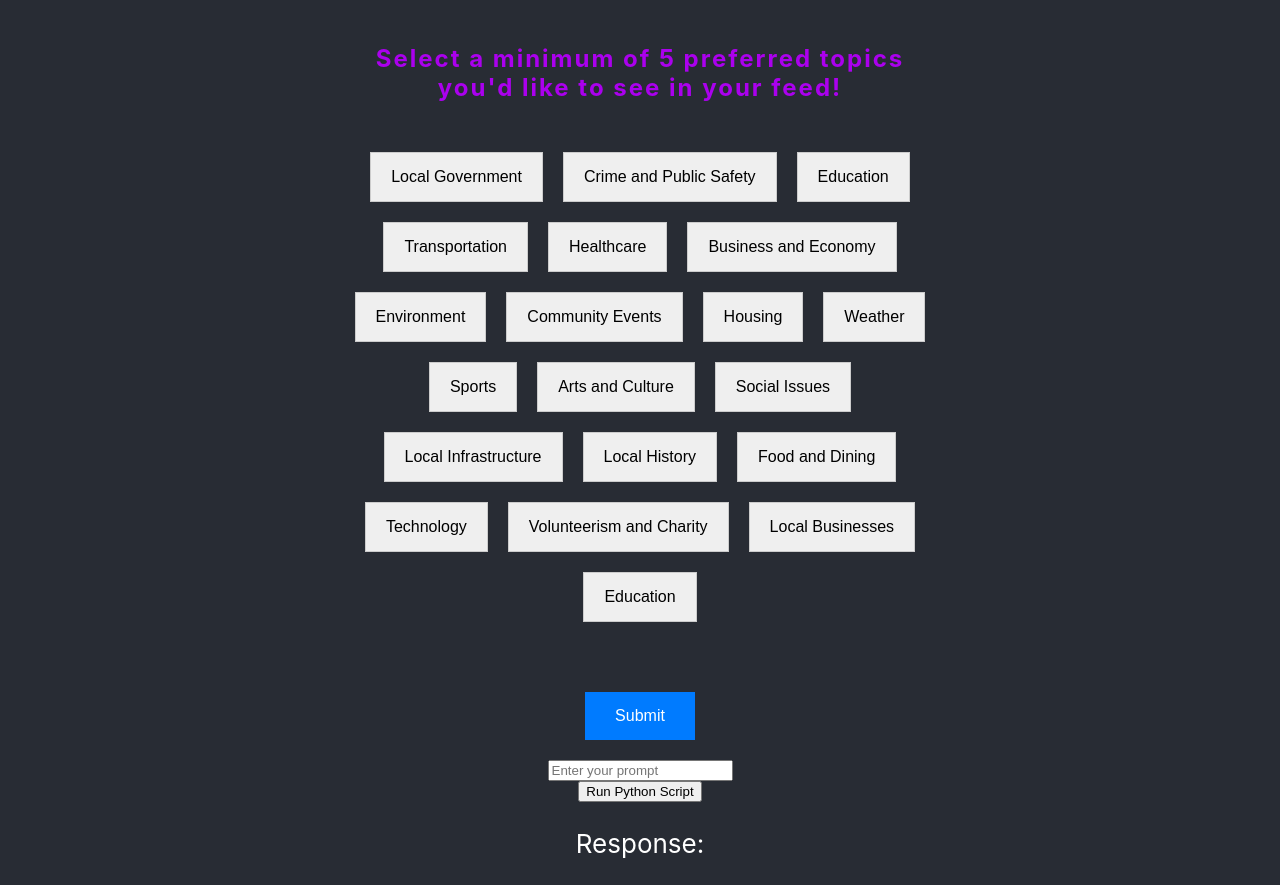
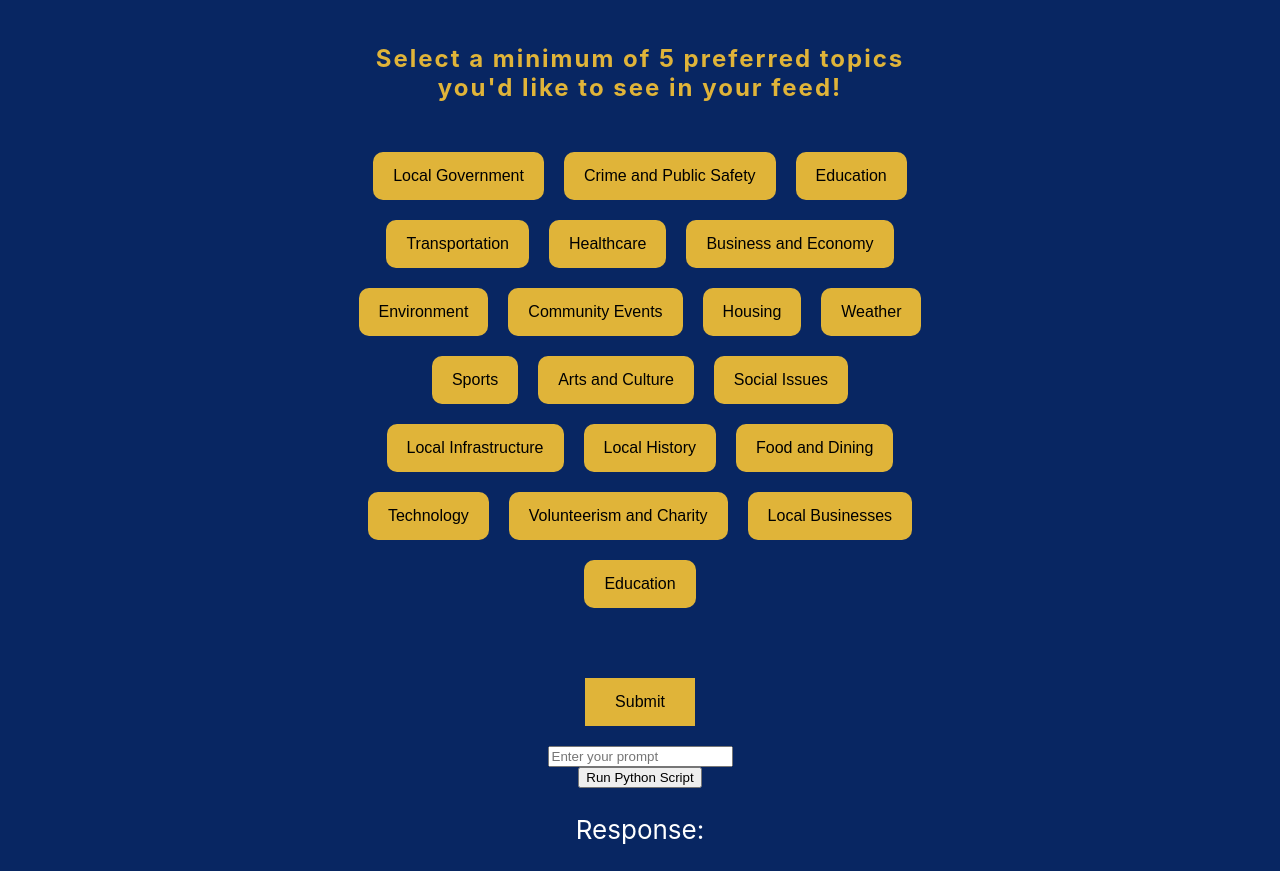
Before and after one commit to cruizeship/grassroots, a React (Create React App) app: page / in a window 1280 px wide. Built offline with nearby package versions, Linux system fonts and the light colour scheme.

Commit message:
added beautiful color scheme

```diff
--- a/src/App.css
+++ b/src/App.css
@@ -14,7 +14,7 @@
 }
 
 .App-header {
-  background-color: #282c34;
+  background-color: #082662;
   min-height: 100vh;
   display: flex;
   flex-direction: column;
--- a/src/components/homePage.css
+++ b/src/components/homePage.css
@@ -8,7 +8,7 @@
   .home-page p {
     font-size: 24px; /* Increase font size */
     font-weight: bold; /* Add bold font weight */
-    color: #ab00ee; /* Adjust text color */
+    color: #e0b439; /* Adjust text color */
     letter-spacing: 2px; /* Increase letter spacing */
     margin-bottom: 30px; /* Increase bottom margin for spacing */
   }
@@ -23,20 +23,21 @@
   .topic-buttons button {
     margin: 10px;
     padding: 15px 20px;
-    border: 1px solid #ccc;
+    background-color: #e0b439;
+    border: 0px solid #cccccc;
+    border-radius: 10px;
     cursor: pointer;
     font-size: 16px;
   }
 
   .topic-buttons button.selected {
-    background-color: lightgreen;
+    background-color: #d18433;
   }
 
   .submit-button {
     margin-top: 20px;
     padding: 15px 30px;
-    background-color: #007bff;
-    color: white;
+    background-color: #e0b439;
     border: none;
     cursor: pointer;
     font-size: 16px;
```
